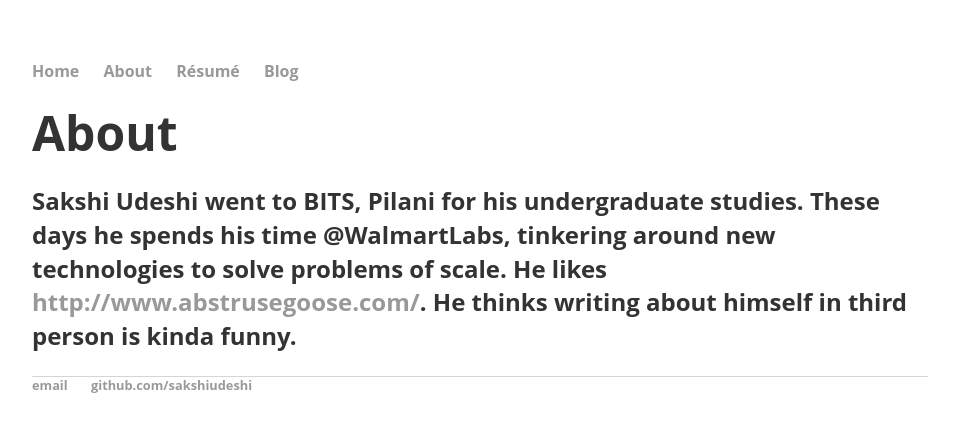
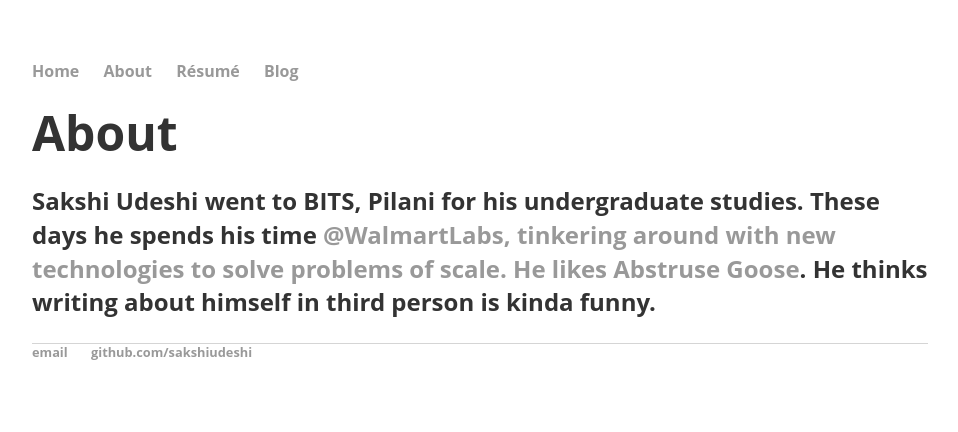
Before and after one commit to sakshiudeshi/sakshiudeshi.github.io, a Jekyll site: the page built from about/index.html, in a window 1280 px wide. Shown: the top 432 px of the page, without its empty margins (160-1118 px from the left). Built offline with Jekyll 4.4.1, drawn with Linux system fonts in a browser that asks for light colours.

Commit message:
Adding links

```diff
--- a/about/index.html
+++ b/about/index.html
@@ -5,7 +5,7 @@
 
 		<div class="about">
 			<h1>About</h1>
-			<p>Sakshi Udeshi went to BITS, Pilani for his undergraduate studies. These days he spends his time @WalmartLabs, tinkering around new technologies to solve problems of scale. He likes <a href="#">http://www.abstrusegoose.com/</a>. He thinks writing about himself in third person is kinda funny.  </p>
+			<p>Sakshi Udeshi went to BITS, Pilani for his undergraduate studies. These days he spends his time <a href="http://www.walmartlabs.com/india/">@WalmartLabs, tinkering around with new technologies to solve problems of scale. He likes <a href="http://www.abstrusegoose.com">Abstruse Goose</a>. He thinks writing about himself in third person is kinda funny.  </p>
 
 			<!-- <ul class="contacts">
 				<li><a href="#">@TwitterHandle</a></li>
```
